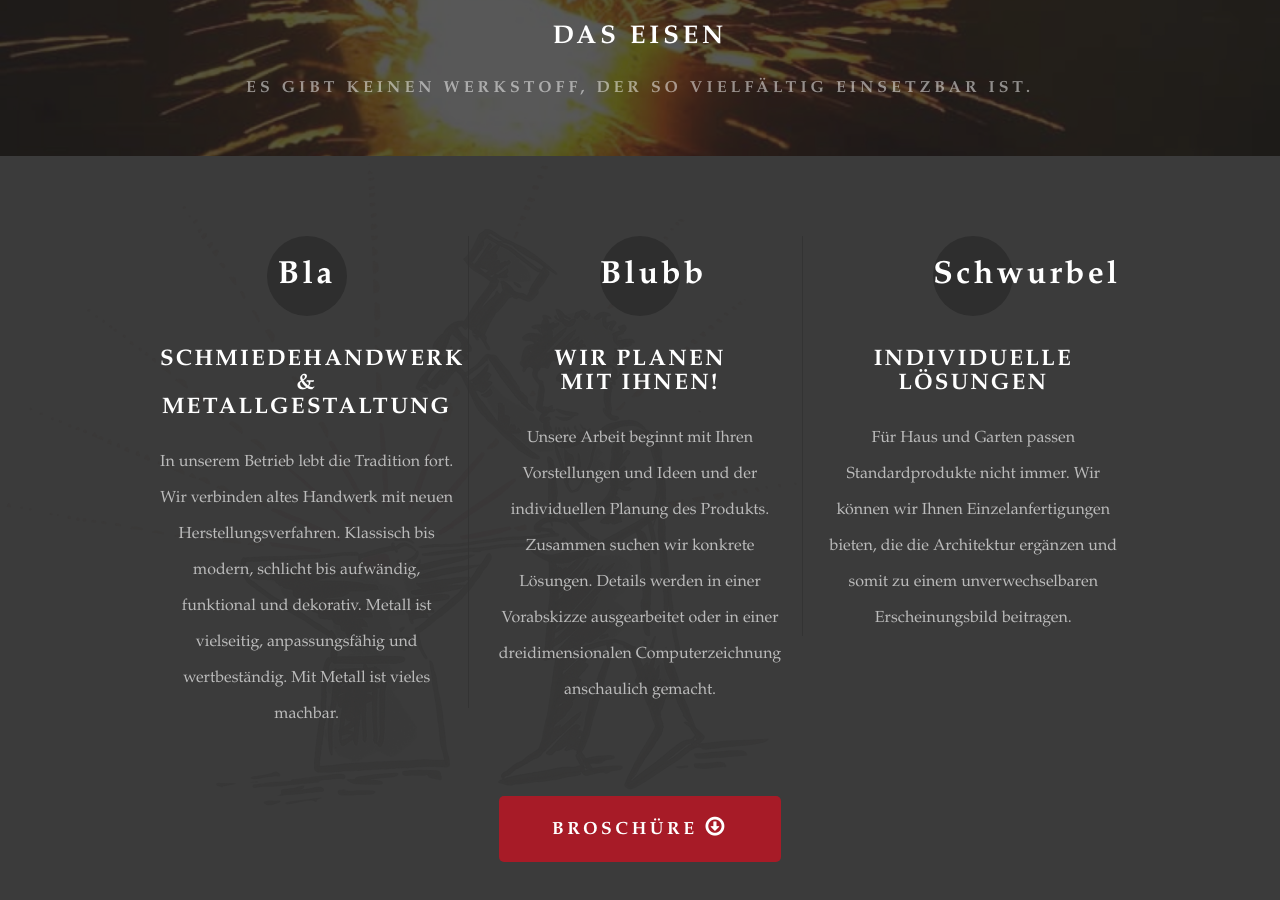
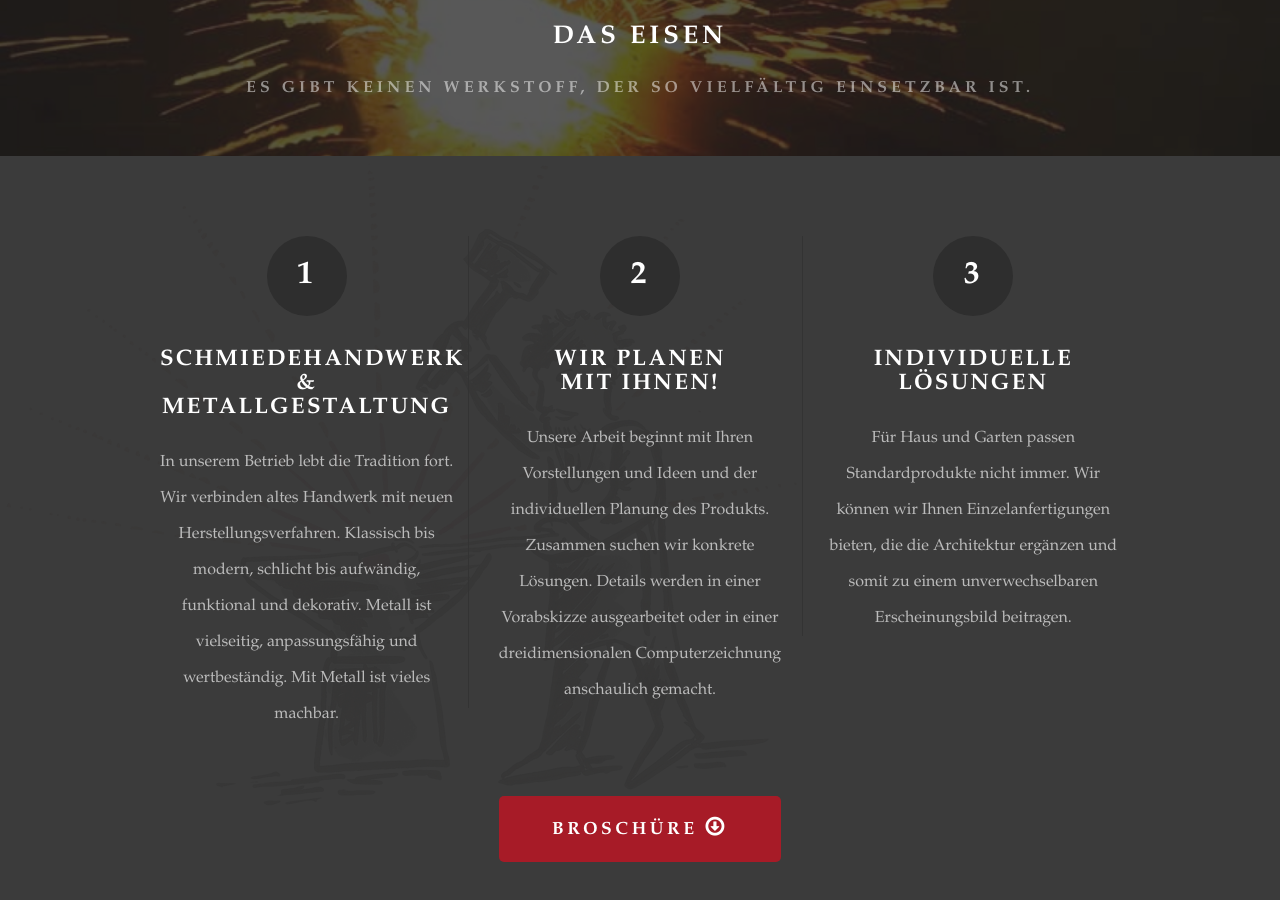
Before and after one commit to pilzschmiede/pilzschmiede.github.io, a Jekyll site: the page built from index.html, in a window 1280 px wide and 900 px high, scrolled down 455 px. Built offline with Jekyll 4.4.1, drawn with Linux system fonts in a browser that asks for light colours; some web fonts are replaced; the list of posts is cut into pages by our own code.

Commit message:
back to normal

```diff
--- a/index.html
+++ b/index.html
@@ -20,7 +20,7 @@ class: homepage
 			<div id="intro" class="container">
 				<div class="row">
 					<section class="4u">
-						<span class="number">Bla</span>
+						<span class="number">1</span>
 						<header>
 							<h2>Schmiedehandwerk &<br> Metallgestaltung</h2>
 						</header>
@@ -28,14 +28,14 @@ class: homepage
 Klassisch bis modern, schlicht bis aufwändig, funktional und dekorativ. Metall ist vielseitig, anpassungsfähig und wertbeständig. Mit Metall ist vieles machbar. </p>
 					</section>
 					<section class="4u">
-						<span class="number">Blubb</span>
+						<span class="number">2</span>
 						<header>
 							<h2>Wir planen <br>mit Ihnen!</h2>
 						</header>
 						<p>Unsere Arbeit beginnt mit Ihren Vorstellungen und Ideen und der individuellen Planung des Produkts. Zusammen suchen wir konkrete Lösungen. Details werden in einer Vorabskizze ausgearbeitet oder in einer dreidimensionalen Computerzeichnung anschaulich gemacht. </p>
 					</section>
 					<section class="4u">
-						<span class="number">Schwurbel</span>
+						<span class="number">3</span>
 						<header>
 							<h2>Individuelle <br>Lösungen</h2>
 						</header>
```
